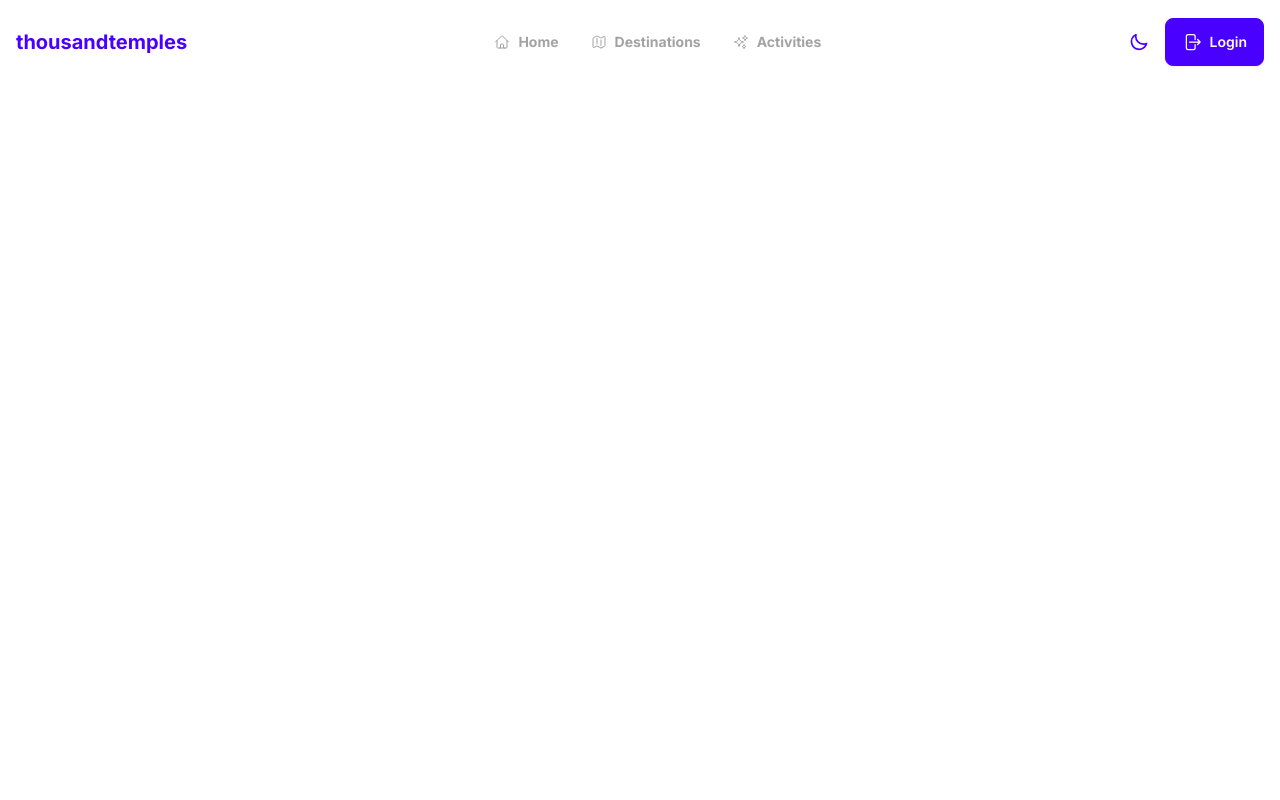
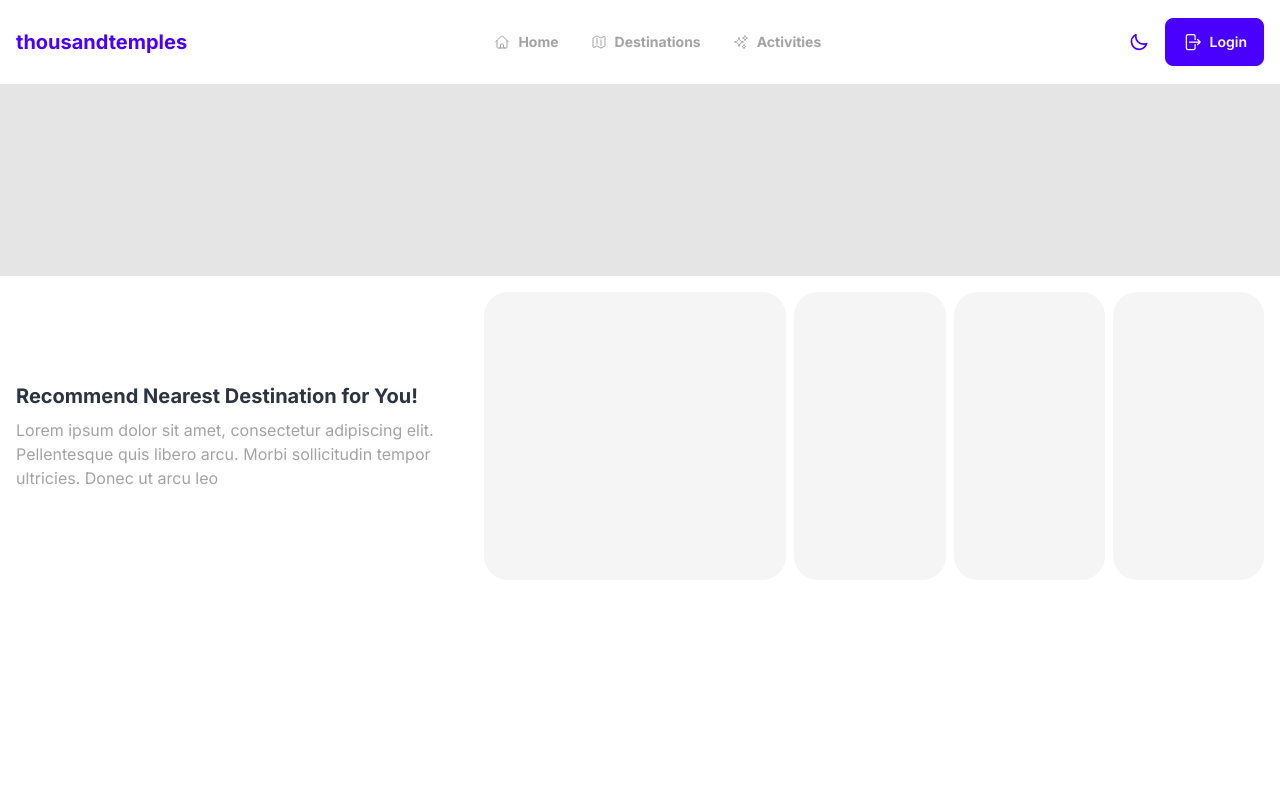
Before and after one commit to gdapriana/thousandtemples, a Next.js app: page / in a window 1280 px wide. Shown: the top 800 px of the page. Built offline with nearby package versions, Linux system fonts and the light colour scheme.

Commit message:
homepage

```diff
--- /dev/null
+++ b/src/app/activities/page.tsx
@@ -0,0 +1,5 @@
+const Activities = () => {
+  return <div></div>
+}
+
+export default Activities
--- /dev/null
+++ b/src/app/destinations/page.tsx
@@ -0,0 +1,5 @@
+const Destinations = () => {
+  return <div></div>
+}
+
+export default Destinations
--- a/src/app/page.tsx
+++ b/src/app/page.tsx
@@ -1,3 +1,11 @@
+import Jumbotron from "@/components/homepage/Jumbotron";
+import NearestDestinations from "@/components/homepage/NearestDestinations";
+
 export default function Home() {
-	return <div className='w-full h-screen bg-white'></div>;
+	return (
+    <div className='w-full h-screen bg-white'>
+      <Jumbotron />
+      <NearestDestinations />
+    </div>
+  )
 }
--- /dev/null
+++ b/src/components/homepage/Jumbotron.tsx
@@ -0,0 +1,9 @@
+const Jumbotron = () => {
+  return (
+    <main className="w-full flex justify-center items-center">
+      <div className="w-full flex items-center max-w-7xl justify-between bg-neutral-200 h-48"></div>
+    </main>
+  )
+}
+
+export default Jumbotron
--- /dev/null
+++ b/src/components/homepage/NearestDestinations.tsx
@@ -0,0 +1,51 @@
+"use client"
+
+import {useState} from "react";
+
+const metadata = {
+  title: "Recommend Nearest Destination for You!",
+  subtitle: "Lorem ipsum dolor sit amet, consectetur adipiscing elit. Pellentesque quis libero arcu. Morbi sollicitudin tempor ultricies. Donec ut arcu leo"
+}
+
+const NearestDestinations = () => {
+  return (
+    <main className="w-full p-4 flex justify-center items-center">
+      <div className="w-full flex flex-col lg:flex-row items-center justify-center max-w-7xl">
+        <div className="w-full lg:w-[468px]">
+          <div className="flex justify-center items-start gap-2 flex-col">
+            <h1 className="text-neutral text-xl font-bold">{metadata.title}</h1>
+            <p className="text-neutral-400">{metadata.subtitle}</p>
+          </div>
+        </div>
+        <div className="w-full lg:flex-1">
+          <DesktopView />
+        </div>
+      </div>
+    </main>
+  )
+}
+
+const DesktopView = () => {
+  const data = [
+    {name: "Gianyar"},
+    {name: "Badung"},
+    {name: "Denpasar"},
+    {name: "Jembrana"},
+  ]
+
+  const [wideView, setWideView] = useState(0)
+
+  return (
+    <div className="hidden w-full gap-2 lg:flex">
+      {data.map((item, index) => {
+          return (
+              <div key={index} onMouseEnter={() => setWideView(index)} className={`h-72 w-1/4 ${index === wideView ? "w-2/4": ""} duration-300 ease-in-out rounded-3xl bg-neutral-100`}>
+                <h1 className=""></h1>
+              </div>
+          )
+      })}
+    </div>
+  )
+}
+
+export default NearestDestinations
```
